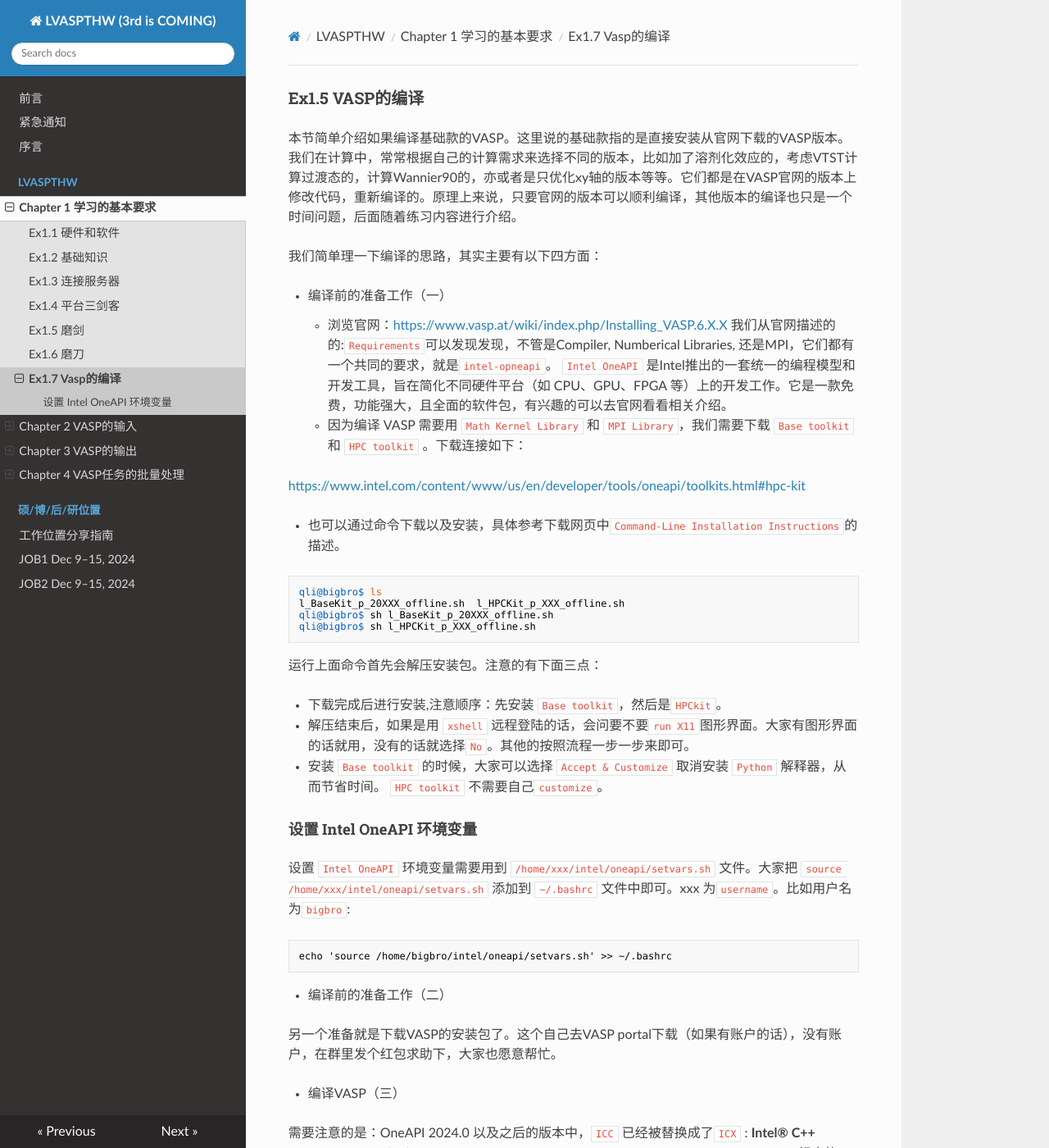
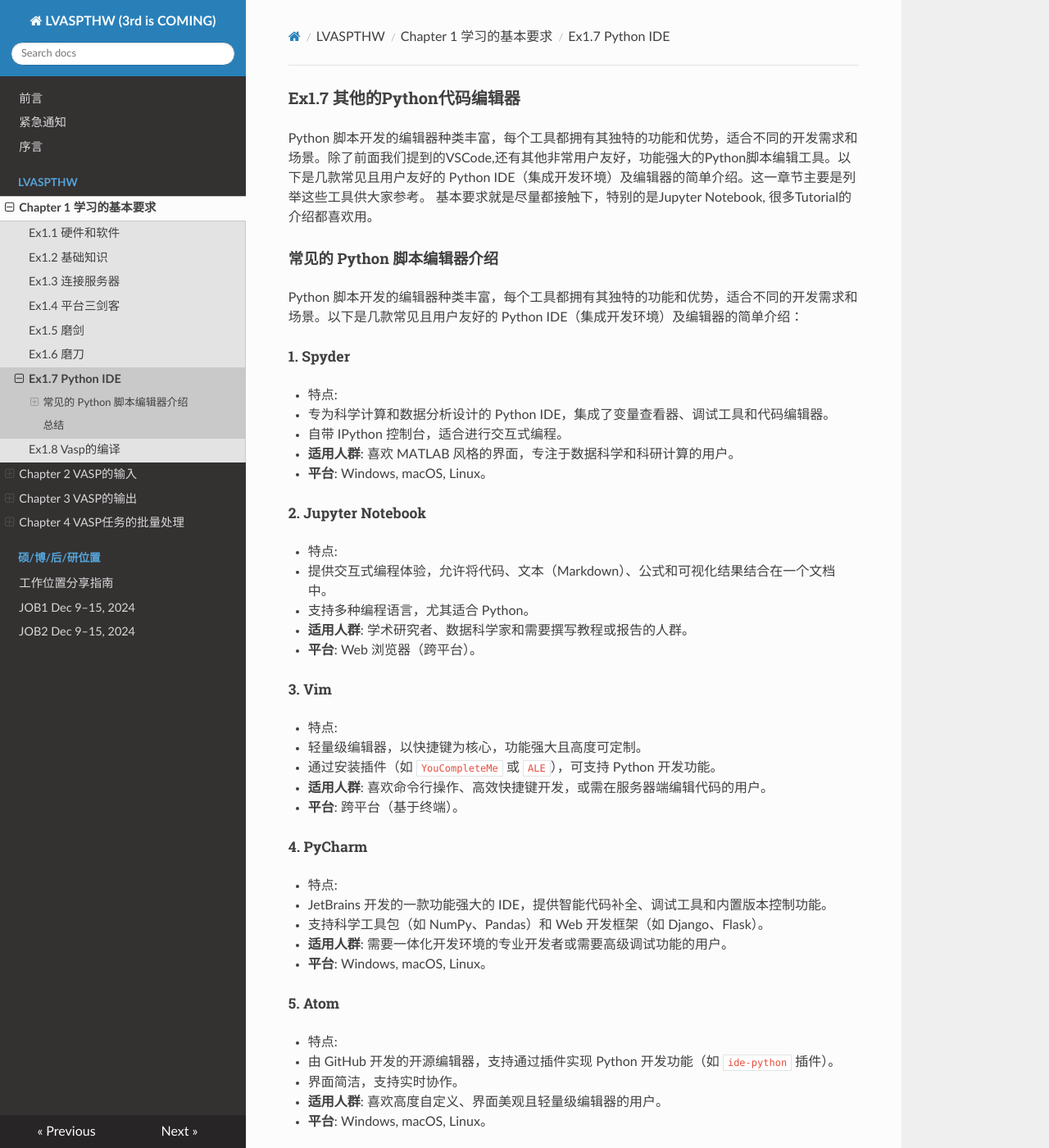
Before and after one commit to bigbrosci/LVASPTHW_com, an MkDocs documentation site: the page built from docs/LVASPTHW/Ex1.7.md, in a window 1280 px wide and 1400 px high. Shown: the whole window at 82% size. Built offline with MkDocs 1.6.1, drawn with Linux system fonts in a browser that asks for light colours; nearby versions of some CDN libraries; some of the changed text lies outside the part shown.

Commit message:
chapter_1

````diff
--- a/docs/LVASPTHW/Ex1.7.md
+++ b/docs/LVASPTHW/Ex1.7.md
@@ -1,63 +1,63 @@
-### Ex1.5 VASP的编译
+### Ex1.7 其他的Python代码编辑器
+
+Python 脚本开发的编辑器种类丰富，每个工具都拥有其独特的功能和优势，适合不同的开发需求和场景。除了前面我们提到的VSCode,还有其他非常用户友好，功能强大的Python脚本编辑工具。以下是几款常见且用户友好的 Python IDE（集成开发环境）及编辑器的简单介绍。这一章节主要是列举这些工具供大家参考。
+基本要求就是尽量都接触下，特别的是Jupyter Notebook, 很多Tutorial的介绍都喜欢用。
 
 
-本节简单介绍如果编译基础款的VASP。这里说的基础款指的是直接安装从官网下载的VASP版本。我们在计算中，常常根据自己的计算需求来选择不同的版本，比如加了溶剂化效应的，考虑VTST计算过渡态的，计算Wannier90的，亦或者是只优化xy轴的版本等等。它们都是在VASP官网的版本上修改代码，重新编译的。原理上来说，只要官网的版本可以顺利编译，其他版本的编译也只是一个时间问题，后面随着练习内容进行介绍。
 
-我们简单理一下编译的思路，其实主要有以下四方面：
+#### 常见的 Python 脚本编辑器介绍
 
- * 编译前的准备工作（一）
+Python 脚本开发的编辑器种类丰富，每个工具都拥有其独特的功能和优势，适合不同的开发需求和场景。以下是几款常见且用户友好的 Python IDE（集成开发环境）及编辑器的简单介绍：
 
-    * 浏览官网：<https://www.vasp.at/wiki/index.php/Installing_VASP.6.X.X>   我们从官网描述的的:`Requirements`可以发现发现，不管是Compiler, Numberical Libraries, 还是MPI，它们都有一个共同的要求，就是`intel-opneapi`。 `Intel OneAPI` 是Intel推出的一套统一的编程模型和开发工具，旨在简化不同硬件平台（如 CPU、GPU、FPGA 等）上的开发工作。它是一款免费，功能强大，且全面的软件包，有兴趣的可以去官网看看相关介绍。
-*  因为编译 VASP 需要用 `Math Kernel Library` 和 `MPI Library`，我们需要下载 `Base toolkit` 和 `HPC toolkit` 。下载连接如下：
+##### 1. **Spyder**
 
-<https://www.intel.com/content/www/us/en/developer/tools/oneapi/toolkits.html#hpc-kit>
+- 特点:
+  - 专为科学计算和数据分析设计的 Python IDE，集成了变量查看器、调试工具和代码编辑器。
+  - 自带 IPython 控制台，适合进行交互式编程。
+- **适用人群**: 喜欢 MATLAB 风格的界面，专注于数据科学和科研计算的用户。
+- **平台**: Windows, macOS, Linux。
 
- *  也可以通过命令下载以及安装，具体参考下载网页中`Command-Line Installation Instructions`的描述。
+##### 2. **Jupyter Notebook**
 
-```shell
-qli@bigbro$ ls
-l_BaseKit_p_20XXX_offline.sh  l_HPCKit_p_XXX_offline.sh
-qli@bigbro$ sh l_BaseKit_p_20XXX_offline.sh
-qli@bigbro$ sh l_HPCKit_p_XXX_offline.sh
-```
+- 特点:
+  - 提供交互式编程体验，允许将代码、文本（Markdown）、公式和可视化结果结合在一个文档中。
+  - 支持多种编程语言，尤其适合 Python。
+- **适用人群**: 学术研究者、数据科学家和需要撰写教程或报告的人群。
+- **平台**: Web 浏览器（跨平台）。
 
-运行上面命令首先会解压安装包。注意的有下面三点：
+##### 3. **Vim**
 
-- 下载完成后进行安装,注意顺序：先安装 `Base toolkit`，然后是`HPCkit`。
+- 特点:
+  - 轻量级编辑器，以快捷键为核心，功能强大且高度可定制。
+  - 通过安装插件（如 `YouCompleteMe` 或 `ALE`），可支持 Python 开发功能。
+- **适用人群**: 喜欢命令行操作、高效快捷键开发，或需在服务器端编辑代码的用户。
+- **平台**: 跨平台（基于终端）。
 
-+ 解压结束后，如果是用 `xshell` 远程登陆的话，会问要不要`run X11`图形界面。大家有图形界面的话就用，没有的话就选择`No`。其他的按照流程一步一步来即可。
-+ 安装 `Base toolkit` 的时候，大家可以选择 `Accept & Customize` 取消安装 `Python` 解释器，从而节省时间。 `HPC toolkit` 不需要自己`customize`。
+##### 4. **PyCharm**
 
-#### 设置 Intel OneAPI 环境变量
+- 特点:
+  - JetBrains 开发的一款功能强大的 IDE，提供智能代码补全、调试工具和内置版本控制功能。
+  - 支持科学工具包（如 NumPy、Pandas）和 Web 开发框架（如 Django、Flask）。
+- **适用人群**: 需要一体化开发环境的专业开发者或需要高级调试功能的用户。
+- **平台**: Windows, macOS, Linux。
 
-设置 `Intel OneAPI` 环境变量需要用到 `/home/xxx/intel/oneapi/setvars.sh` 文件。大家把 `source /home/xxx/intel/oneapi/setvars.sh` 添加到 `~/.bashrc` 文件中即可。xxx 为`username`。比如用户名为`bigbro`:
+##### 5. **Atom**
 
-```shell
-echo 'source /home/bigbro/intel/oneapi/setvars.sh' >> ~/.bashrc
-```
+- 特点:
+  - 由 GitHub 开发的开源编辑器，支持通过插件实现 Python 开发功能（如 `ide-python` 插件）。
+  - 界面简洁，支持实时协作。
+- **适用人群**: 喜欢高度自定义、界面美观且轻量级编辑器的用户。
+- **平台**: Windows, macOS, Linux。
 
-* 编译前的准备工作（二）
+------
 
- 另一个准备就是下载VASP的安装包了。这个自己去VASP portal下载（如果有账户的话），没有账户，在群里发个红包求助下，大家也愿意帮忙。
+#### 总结
 
-* 编译VASP（三）
+除了前面提到的，还有其他工具，本章就不再详尽列举，主要是大师兄本人没有接触过这些，无法给予正常的评价。基于个人的喜好，性格特点，每种工具都有其适用的场景和人群：
 
-需要注意的是：OneAPI 2024.0 以及之后的版本中，`ICC` 已经被替换成了`ICX` : **Intel® C++ Compiler Classic (icc) is deprecated and was discontinued in the oneAPI 2024.0 release.** 相应的，我们在编译前，要将makefile.include 中的`icc`和`icpc` 需要换成 `icx` 和 `icpx` （在第六行的操作中将第1，2行更新到makefile.include文件）; 然后静待安装成功即可。
+- 如果你刚入门 Python 开发，可以从 **VScode**, **Spyder** 或 **Jupyter Notebook** 入手。
+- 追求开发效率和深度调试功能的开发者，可以选择 **PyCharm**和**VSCode**。
+- 喜欢极简和灵活的环境，可以尝试 **Vim** 或 **Atom**。
+- 数据科学方向相关的很多教程都喜欢用Jupyter Notebook，希望大家尽量熟悉一下。
 
-```shell
-1 CC_LIB      = icx
-2 CXX_PARS    = icpx
-3 tar zvxf vasp.5.4.4.tar.gz
-4 cd vasp.5.4.4/
-5 cp arch/makefile.include.linux_intel makefile.include
-6 vi makefile.include
-7 make all
-```
-
-**注意事项：**
-
-+ 安装 `Base toolkit` 的时候，大家可以选择 `Accept & Customize` 取消安装 `Python` 解释器，从而节省时间。
-+ OneAPI 2024.0以及之后版本中ICC被替换成了ICX, `makefile.include`需要相应的改变。
-
-
-![Tip Code](figs/Tip_Code.png)
+最重要的是，根据自己的需求和习惯，选择一个适合自己的工具，多加练习，逐步提升效率！
--- a/mkdocs.yml
+++ b/mkdocs.yml
@@ -13,9 +13,10 @@ nav:
         - Ex1.2 基础知识:    LVASPTHW/Ex1.2.md
         - Ex1.3 连接服务器:  LVASPTHW/Ex1.3.md
         - Ex1.4 平台三剑客:  LVASPTHW/Ex1.4.md
-        - Ex1.5 磨剑:  LVASPTHW/Ex1.5.md
-        - Ex1.6 磨刀:  LVASPTHW/Ex1.6.md
-        - Ex1.7 Vasp的编译:  LVASPTHW/Ex1.7.md
+        - Ex1.5 磨剑:        LVASPTHW/Ex1.5.md
+        - Ex1.6 磨刀:        LVASPTHW/Ex1.6.md
+        - Ex1.7 Python IDE:  LVASPTHW/Ex1.7.md
+        - Ex1.8 Vasp的编译:  LVASPTHW/Ex1.8.md
       - Chapter 2 VASP的输入:
         - Ex2.1 基本的概念:       LVASPTHW/Ex2.1.md
         - Ex2.2 INCAR的准备:      LVASPTHW/Ex2.2.md
@@ -47,6 +48,6 @@ nav:
         - Ex4.5 VASP任务的批量提交-1: LVASPTHW/Ex4.5.md
         - Ex4.6 VASP任务的批量提交-2: LVASPTHW/Ex4.6.md
     - 硕/博/后/研位置:
-        - 工作位置分享指南:      JOBS/job_sum.md
+        - 工作位置分享指南:      JOBS/job_intro.md
         - JOB1 Dec 9–15, 2024:   JOBS/job_2024_12_09.md
         - JOB2 Dec 9–15, 2024:   JOBS/job_2024_12_15.md
````
Also changed, not shown: docs/JOBS/job_intro.md (renamed from docs/JOBS/job_sum.md, +4 -4 lines), docs/LVASPTHW/Ex1.8.md (added, +69 -0 lines), docs/LVASPTHW/Ex2.1.md (+11 -8 lines).
